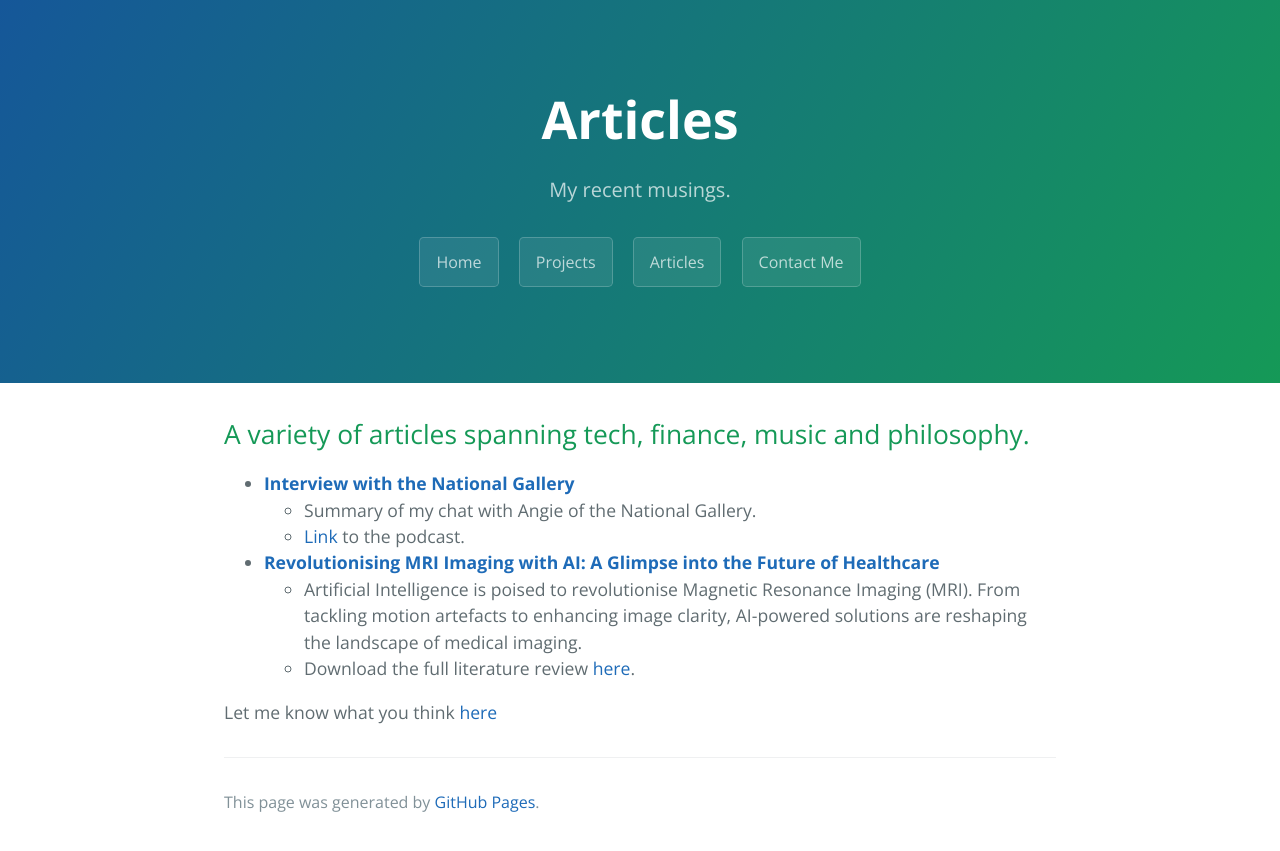
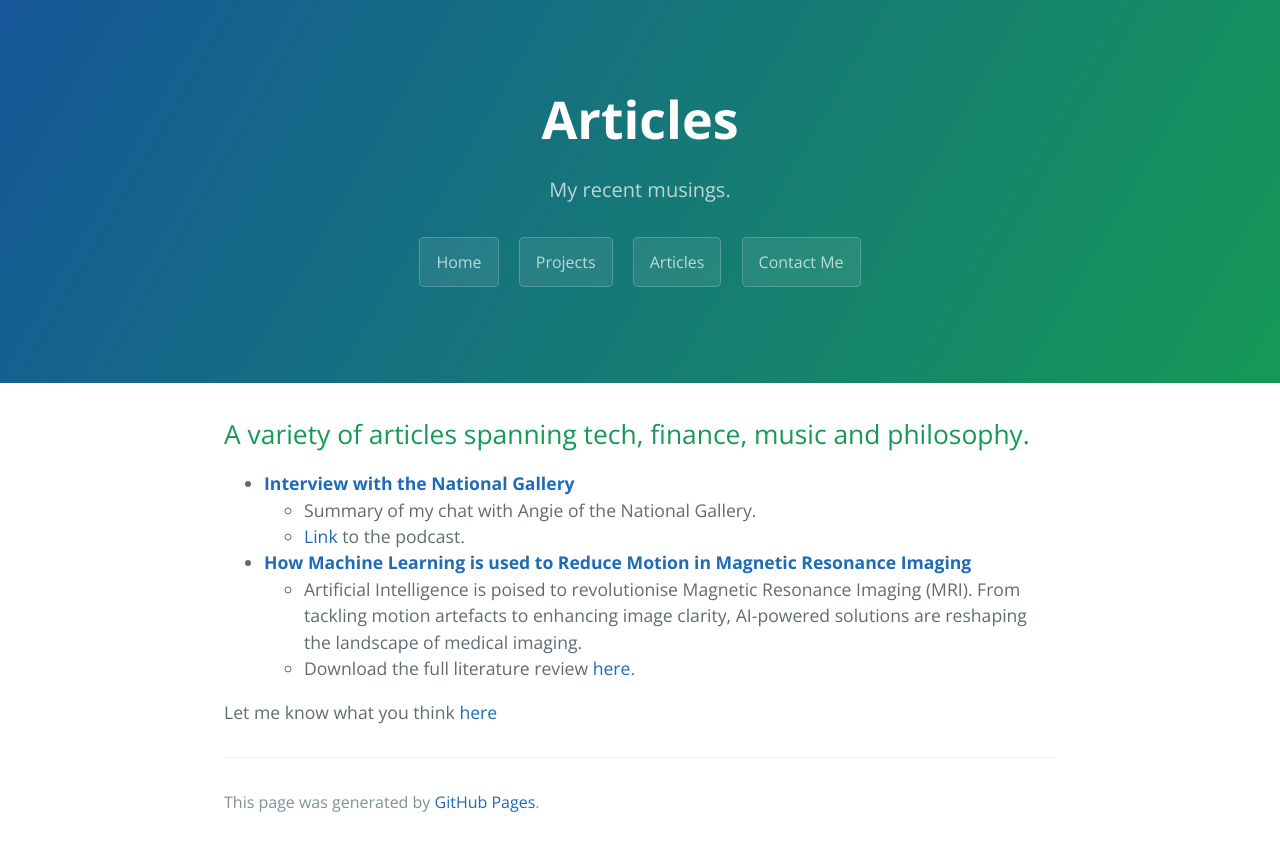
Before and after one commit to arelakaunu/arelakaunu.github.io, a Jekyll site: the page built from articles.md, in a window 1280 px wide. Shown: the top 851 px of the page. Built offline with Jekyll 4.4.1, drawn with Linux system fonts in a browser that asks for light colours.

Commit message:
Update articles.md

```diff
--- a/articles.md
+++ b/articles.md
@@ -10,7 +10,7 @@ description: My recent musings.
   - Summary of my chat with Angie of the National Gallery.
   - [Link](https://spotify.com) to the podcast.
 
-- [**Revolutionising MRI Imaging with AI: A Glimpse into the Future of Healthcare**](/ai-medical.html)
+- [**How Machine Learning is used to Reduce Motion in Magnetic Resonance Imaging**](/ai-medical.html)
   - Artificial Intelligence is poised to revolutionise Magnetic Resonance Imaging (MRI). From tackling motion artefacts to enhancing image clarity, AI-powered solutions are reshaping the landscape of medical imaging.
   - Download the full literature review [here](/Research Review.pdf).
 
```
